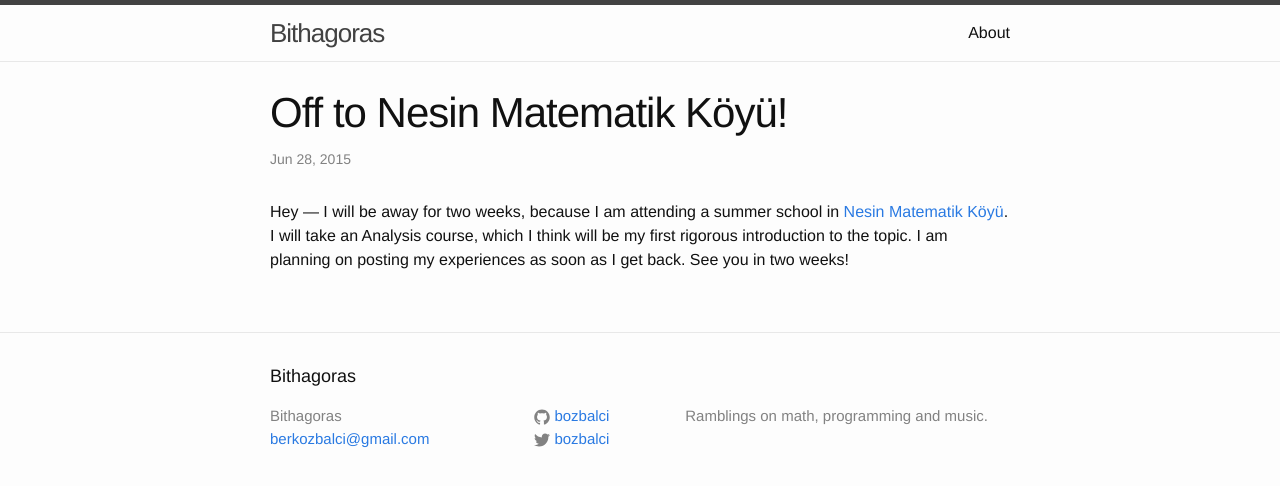
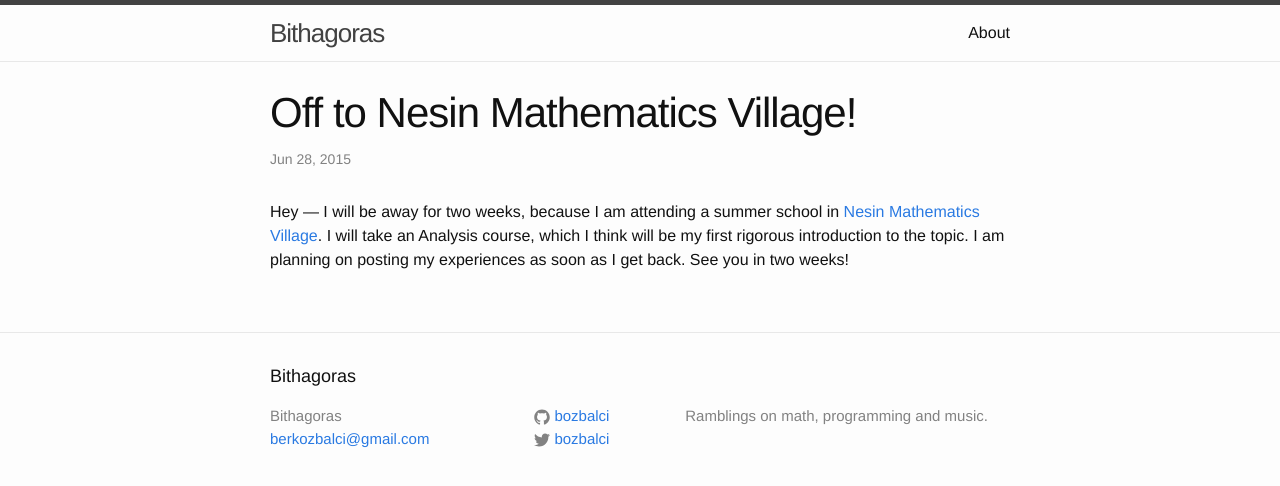
Before and after one commit to bozbalci/legacy-gh-page, a Jekyll site: the page built from _posts/2015-06-28-off-to-nmk.markdown, in a window 1280 px wide. Shown: the top 486 px of the page. Built offline with Jekyll 4.4.1, drawn with Linux system fonts in a browser that asks for light colours.

Commit message:
New posts

```diff
--- a/_posts/2015-06-28-off-to-nmk.markdown
+++ b/_posts/2015-06-28-off-to-nmk.markdown
@@ -1,10 +1,10 @@
 ---
 layout: post
-title:  "Off to Nesin Matematik Köyü!"
+title:  "Off to Nesin Mathematics Village!"
 date:   2015-06-28 00:00:00
 categories: meta
 ---
 
-Hey — I will be away for two weeks, because I am attending a summer school in [Nesin Matematik Köyü][nmk]. I will take an Analysis course, which I think will be my first rigorous introduction to the topic. I am planning on posting my experiences as soon as I get back. See you in two weeks!
+Hey — I will be away for two weeks, because I am attending a summer school in [Nesin Mathematics Village][nmk]. I will take an Analysis course, which I think will be my first rigorous introduction to the topic. I am planning on posting my experiences as soon as I get back. See you in two weeks!
 
 [nmk]: https://matematikkoyu.org/
```
